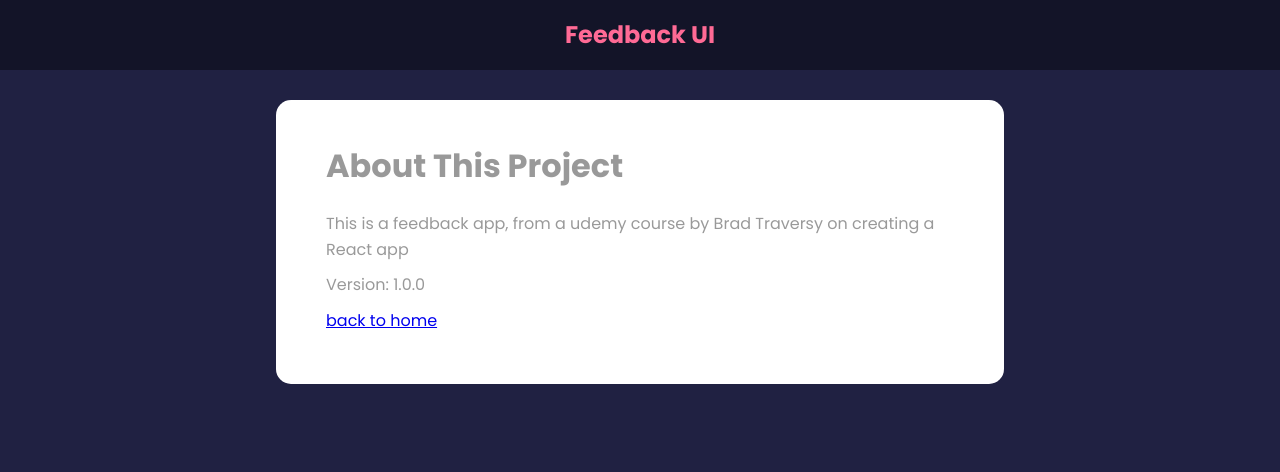
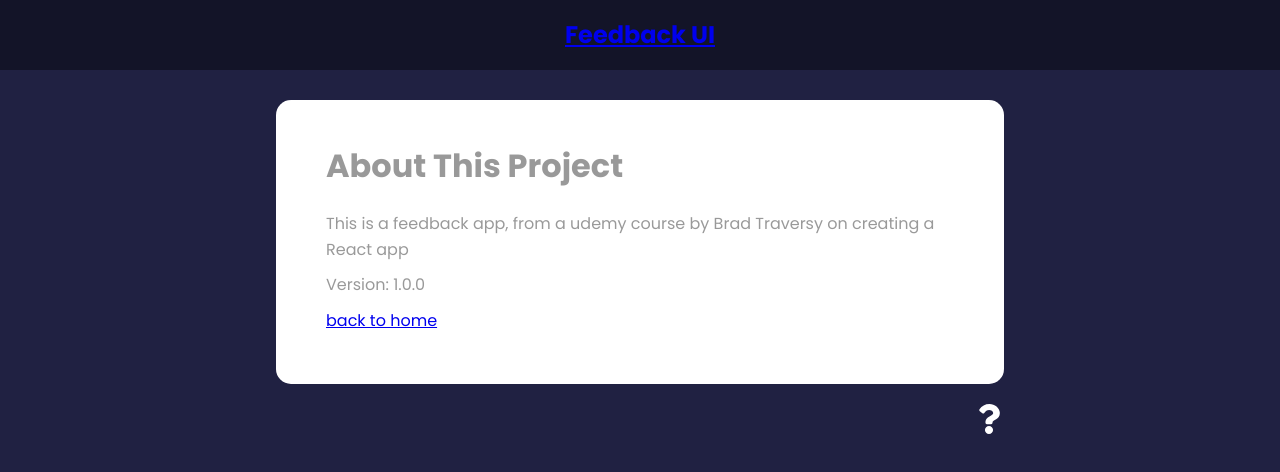
Before and after one commit to SuitcaseCoder/react-review-2022, a React (Create React App) app: page /about in a window 1280 px wide. Shown: the top 472 px of the page. Built offline with nearby package versions, Linux system fonts and the light colour scheme.

Commit message:
react router + redirect with Navigator and params with useParams

```diff
--- a/src/App.js
+++ b/src/App.js
@@ -2,12 +2,19 @@ import React, { useState } from 'react';
 import { v4 as uuidv4 } from 'uuid';
 import { BrowserRouter as Router, Route, Routes } from 'react-router-dom';
 
+import { NavLink } from 'react-router-dom'
+
 import Header from './components/Header';
+import Card from './components/shared/Card';
 import FeedbackList from './components/FeedbackList';
 import FeedbackData from './data/FeedbackData';
 import FeedbackStats from './components/FeedbackStats';
 import FeedbackForm from './components/FeedbackForm';
 import About from './pages/About';
+import AboutIconLink from './components/AboutIconLink';
+
+//  POST used to show how to useParams & redirect using navigate with routes:
+// import Post from './components/Post';
 
 // go back to https://www.udemy.com/course/react-front-to-back-2022/learn/lecture/29767836#content section 4.24 to integrate a cool animation
 
@@ -53,10 +60,36 @@ function App() {
           ></Route>
 
           <Route path="/about" element={<About />} />
+
+          {/* <Route path="/post/*" element={<h1>Hello World</h1>} /> */}
+
         </Routes>
+
+        <AboutIconLink />
       </div>
     </Router>
   );
 }
 
 export default App;
+
+/*
+How to add change color of active nav link using NavLink: (then add css to class .active)
+        <Card>
+            <NavLink to='/' activeClassName='active'>
+                Home
+            </NavLink>
+            <NavLink to='/about' activeClassName='active'>
+                About
+            </NavLink>
+        </Card>
+
+ */
+
+
+/*
+    {  HOW TO ADD PARAMS VIA ROUTES: }
+//   <Route path='/post/:id/:name' element={<Post />}>
+    </Route>
+
+*/
--- /dev/null
+++ b/src/components/AboutIconLink.jsx
@@ -0,0 +1,15 @@
+import React from 'react'
+import {FaQuestion} from 'react-icons/fa'
+import { Link } from 'react-router-dom'
+
+function AboutIconLink() {
+  return (
+    <div className='about-link'>
+        <Link to='/about'>
+         <FaQuestion size={30} />
+        </Link>
+    </div>
+  )
+}
+
+export default AboutIconLink
--- a/src/components/Header.jsx
+++ b/src/components/Header.jsx
@@ -1,5 +1,6 @@
 import React from 'react' // not necessary anymore
 import PropTypes from 'prop-types';
+import {Link} from 'react-router-dom'
 
 // instead of passing in all the props, we can replace props with curly brackets + whatever specific props we want to bring in
 function Header({text, bgColor, textColor}) {
@@ -11,7 +12,9 @@ function Header({text, bgColor, textColor}) {
   return (
     <header style={headerStyles}>
         <div className="container">
+            <Link to='/'>
             <h2>{text}</h2>
+            </Link>
         </div>
     </header>
 
--- /dev/null
+++ b/src/components/Post.jsx
@@ -0,0 +1,48 @@
+import React from 'react';
+// USEPARAMS USED FOR PASSING IN PARAMS VIA ROUTE
+// import {useParams} from 'react-router-dom'
+
+// NAVIGATE TO BE USED WITH REDIRECTS
+import { Navigate, useNavigate, Routes, Route } from 'react-router-dom';
+
+function Post() {
+  // HOW TO USE PARAMS WITH ROUTES (STEP 2)
+  // const params = useParams()
+
+  // TO REDIRECT USING NAVIGATE
+  const status = 200
+
+  const navigate = useNavigate()
+
+  const onClick = () => {
+    console.log('Hello')
+    navigate('/about')
+  }
+
+  if (status === 404) {
+    return (
+    <Navigate to='/' />
+    )
+  }
+
+  return (
+
+    <div>
+
+      {/* IF WE WANNA REDIRECT ON A CLICK -> USE THE USENAVIGATE HOOK */}
+      <h1>POST</h1>
+      <button onClick={onClick}>Click</button>
+
+      <Routes>
+        <Route path='post/show'></Route>
+      </Routes>
+
+
+      {/* USED TO BRING IN PARAMS */}
+      {/* <h1>Post  {params.id}</h1>
+        <p>{params.name}</p> */}
+    </div>
+  );
+}
+
+export default Post;
--- a/src/pages/About.jsx
+++ b/src/pages/About.jsx
@@ -1,5 +1,6 @@
 import React from 'react'
 import Card from '../components/shared/Card'
+import {Link} from 'react-router-dom'
 
 function About() {
   return <Card>
@@ -9,7 +10,7 @@ function About() {
       <p>Version: 1.0.0</p>
 
       <p>
-        <a href="/">back to home</a>
+        <Link to="/">back to home</Link>
       </p>
 
     </div>
```
